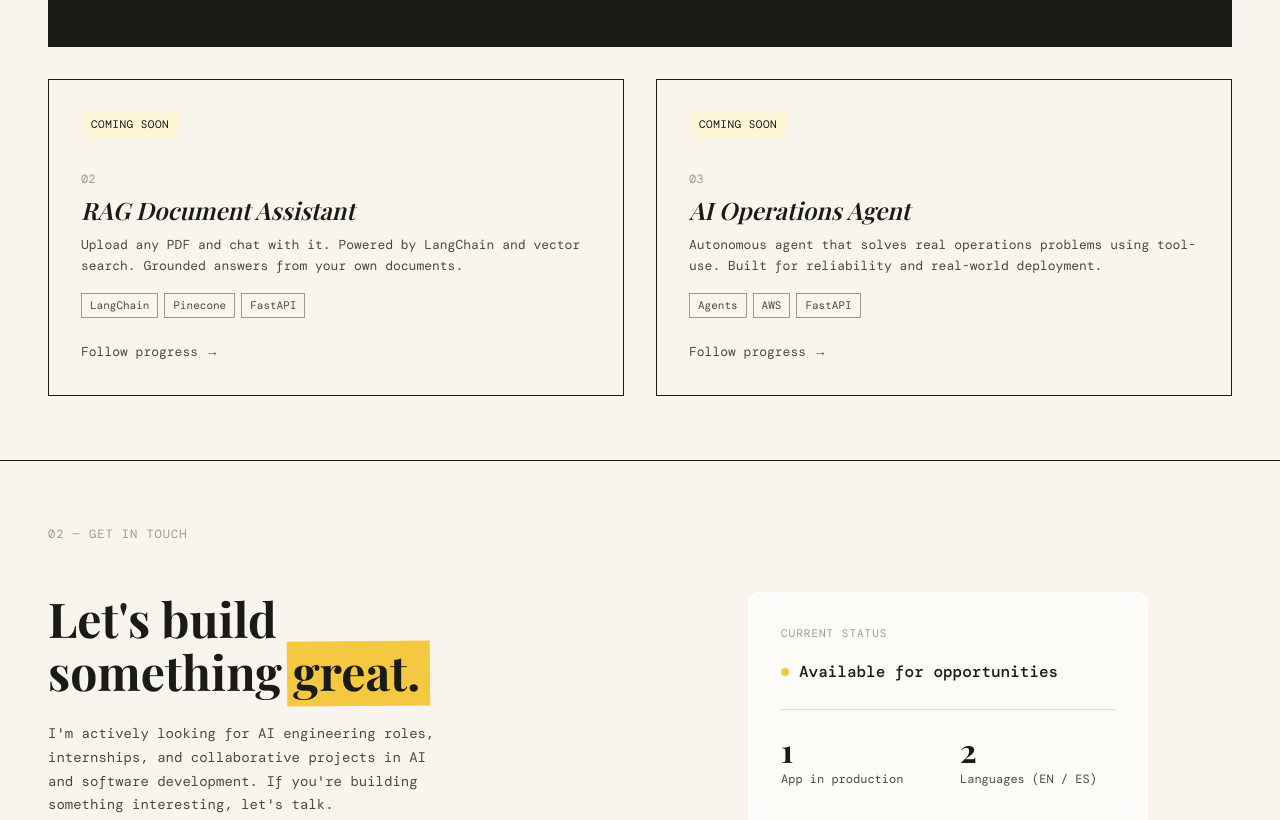
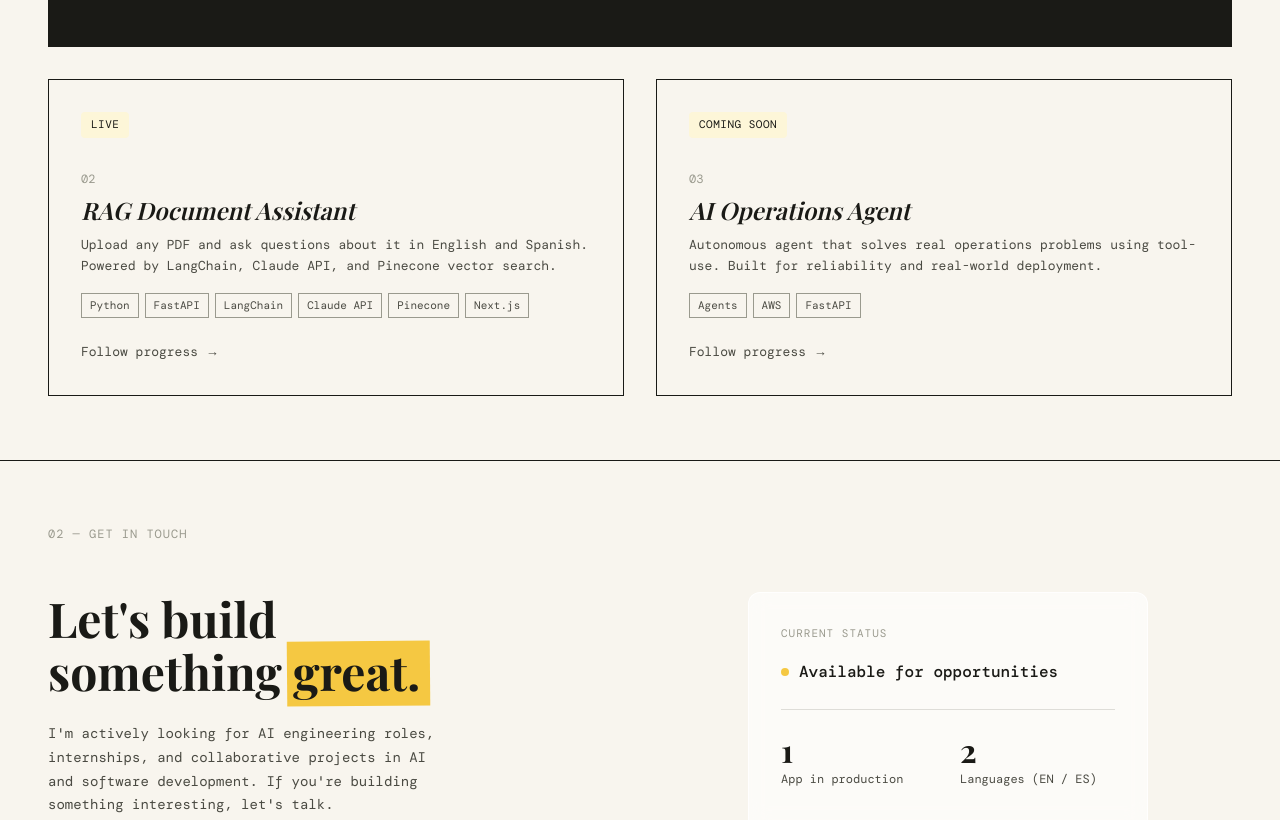
Before and after one commit to fernandojosecc/portfolio-site, a Next.js app: page / in a window 1280 px wide. Shown: the part 1543-2363 px from the top of the page. Built offline with nearby package versions, Linux system fonts and the light colour scheme; no server answers; a web font is replaced by a local one.

Commit message:
feat: update RAG Document Assistant to LIVE status
- Change status from 'Coming Soon' to 'LIVE'
- Add Vercel live URL: https://rag-assistant.vercel.app
- Add GitHub repo: rag-assistant-api
- Update description for bilingual support
- Update stack tags to include Claude API and Next.js

```diff
--- a/components/Projects.js
+++ b/components/Projects.js
@@ -18,11 +18,12 @@ const projects = [
     id: 2,
     number: "02",
     title: "RAG Document Assistant",
-    status: "Coming Soon",
+    status: "LIVE",
     description:
-      "Upload any PDF and chat with it. Powered by LangChain and vector search. Grounded answers from your own documents.",
-    stack: ["LangChain", "Pinecone", "FastAPI"],
-    link: "#",
+      "Upload any PDF and ask questions about it in English and Spanish. Powered by LangChain, Claude API, and Pinecone vector search.",
+    stack: ["Python", "FastAPI", "LangChain", "Claude API", "Pinecone", "Next.js"],
+    link: "https://rag-assistant.vercel.app",
+    github: "https://github.com/fernandojosecc/rag-assistant-api",
     featured: false,
   },
   {
```
